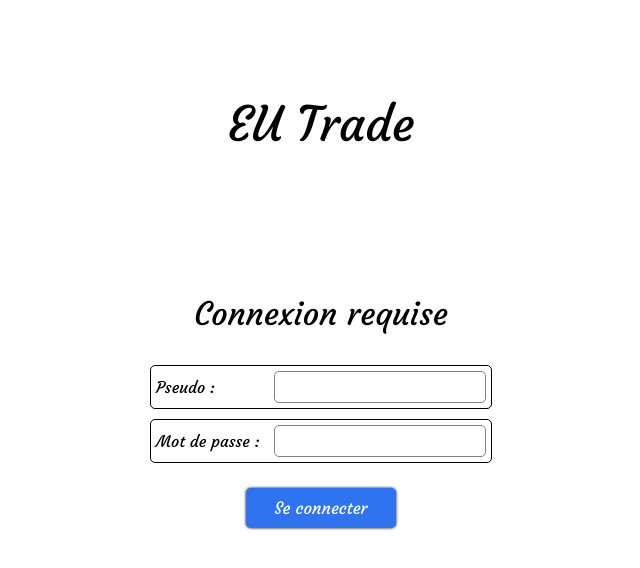
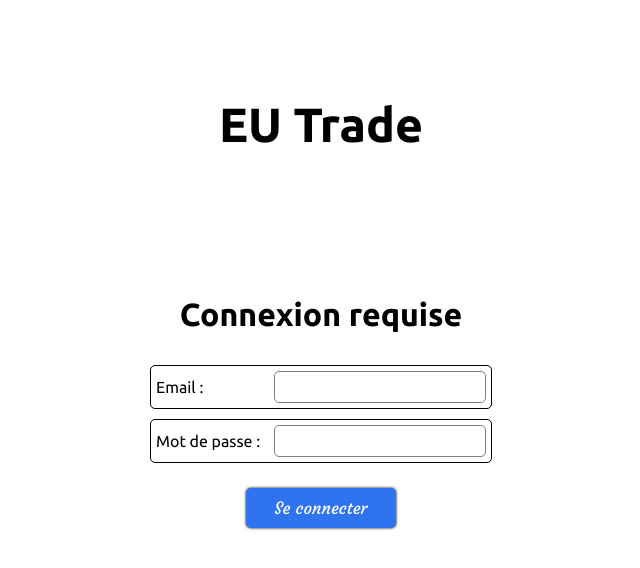
Before and after one commit to DavidDvpt/eu_trade_front, a Next.js app: page /login in a window 1280 px wide. Shown: the top 568 px of the page, without its empty margins (319-959 px from the left). Built offline with nearby package versions, Linux system fonts and the light colour scheme; no server answers.

Commit message:
get token from api is ok !

```diff
--- a/src/app/login/login.module.scss
+++ b/src/app/login/login.module.scss
@@ -5,12 +5,10 @@
   margin-top: 100px;
 
   h1 {
-    font-size: 3em;
     margin-bottom: 150px;
   }
 
   h3 {
-    font-size: 2em;
     margin-bottom: 30px;
   }
 
--- a/src/app/login/page.tsx
+++ b/src/app/login/page.tsx
@@ -1,5 +1,7 @@
 "use client";
+
 import FormInput from "@/components/form/FormInput";
+import axiosInstance from "@/features/axios/AxiosPublicInstance";
 import { useForm } from "react-hook-form";
 import styles from "./login.module.scss";
 
@@ -16,8 +18,12 @@ function Login() {
     formState: { errors },
   } = useForm<LoginInputs>();
 
-  const onSubmit = (values: LoginInputs) => {
-    console.log(watch());
+  const onSubmit = async (values: LoginInputs) => {
+    const result = await axiosInstance().post(
+      "http://localhost:8000/api/v1/login",
+      values
+    );
+    console.log(result);
   };
 
   return (
@@ -29,8 +35,8 @@ function Login() {
       <form action="" onSubmit={handleSubmit(onSubmit)}>
         <FormInput
           register={register}
-          name={"pseudo"}
-          label="Pseudo :"
+          name={"email"}
+          label="Email :"
           fieldType="email"
         />
         <FormInput
--- a/src/scss/globals.scss
+++ b/src/scss/globals.scss
@@ -1,4 +1,6 @@
-@import url("https://fonts.googleapis.com/css2?family=Courgette&display=swap");
+@import url("https://fonts.googleapis.com/css2?family=Courgette&family=Ubuntu+Mono:ital,wght@0,400;0,700;1,400;1,700&family=Ubuntu:ital,wght@0,300;0,400;0,500;0,700;1,300;1,400;1,500;1,700&display=swap");
+@import url("https://fonts.googleapis.com/css2?family=Fredoka+One&display=swap");
+@import url("https://fonts.googleapis.com/css2?family=Ubuntu:ital,wght@0,300;0,400;0,500;0,700;1,300;1,400;1,500;1,700&display=swap");
 
 /* http://meyerweb.com/eric/tools/css/reset/
    v2.0 | 20110126
@@ -133,7 +135,6 @@ table {
 
 body {
   margin: 0;
-  font-family: Courgette, sans-serif;
   -webkit-font-smoothing: antialiased;
   -moz-osx-font-smoothing: grayscale;
   font-size: 16px;
@@ -147,13 +148,14 @@ code {
 #root {
   height: 100vh;
 }
+
 body {
   max-width: 1920px;
   height: 100vh;
   margin: auto;
   display: flex;
   flex-direction: column;
-
+  font-family: Ubuntu, sans-serif;
   header {
     height: 100px;
   }
@@ -164,4 +166,31 @@ body {
   footer {
     height: 100px;
   }
+
+  h1,
+  h2,
+  h3,
+  h4,
+  h5,
+  h6 {
+    font-weight: 700;
+  }
+
+  h1 {
+    font-size: 3em;
+  }
+  h2 {
+    font-size: 2.5em;
+  }
+  h3 {
+    font-size: 2em;
+  }
+  h4 {
+    font-size: 1.5em;
+  }
+
+  input,
+  select {
+    font-family: Ubuntu, sans-serif;
+  }
 }
```
Also changed, not shown: src/features/axios/axiosFiles/axiosTypes.d.ts (added, +11 -0 lines), src/features/axios/axiosFiles/genericCrud.ts (+24 -24 lines), 1 other file (tests, documents, lock files or other folders).
